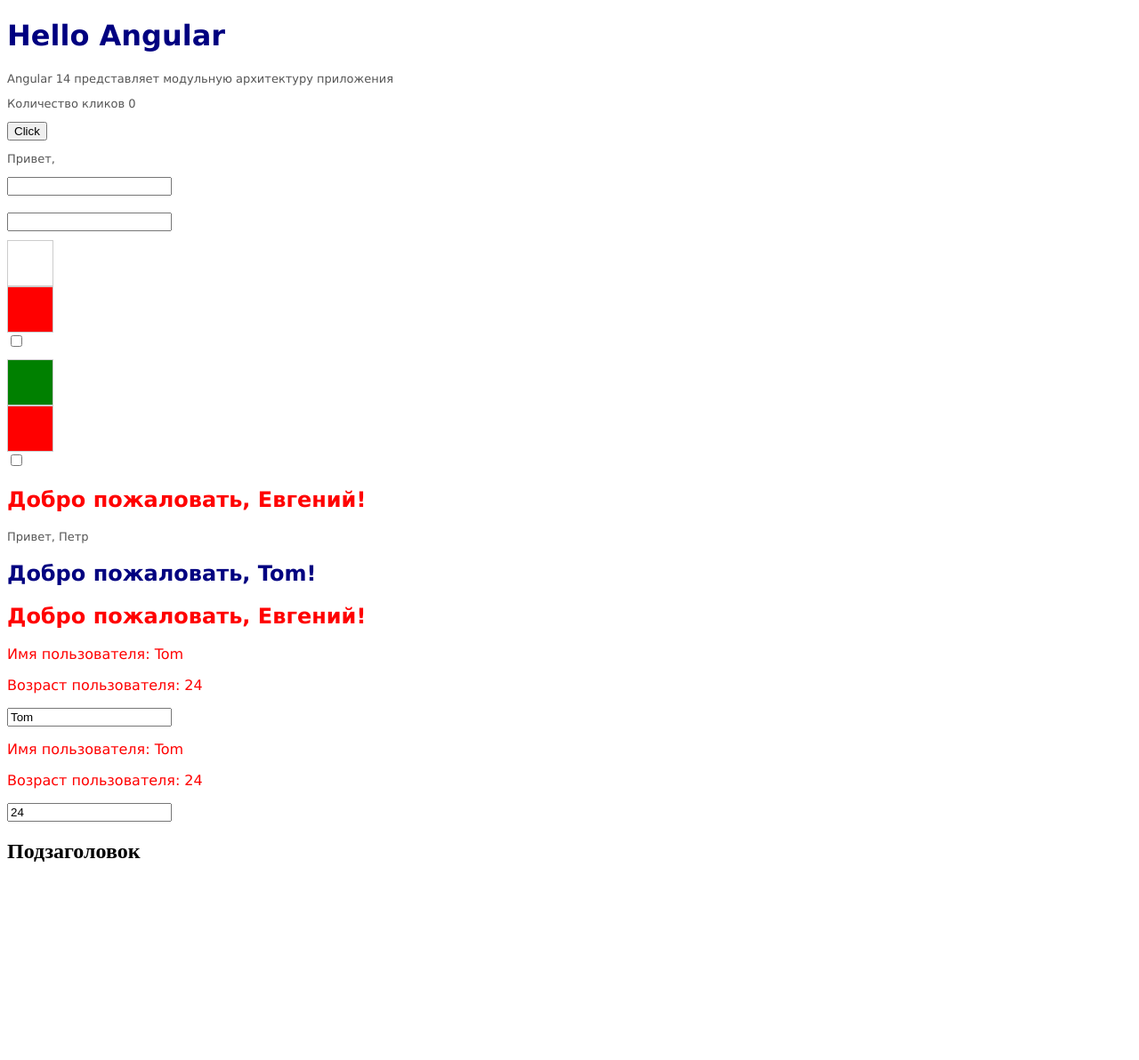
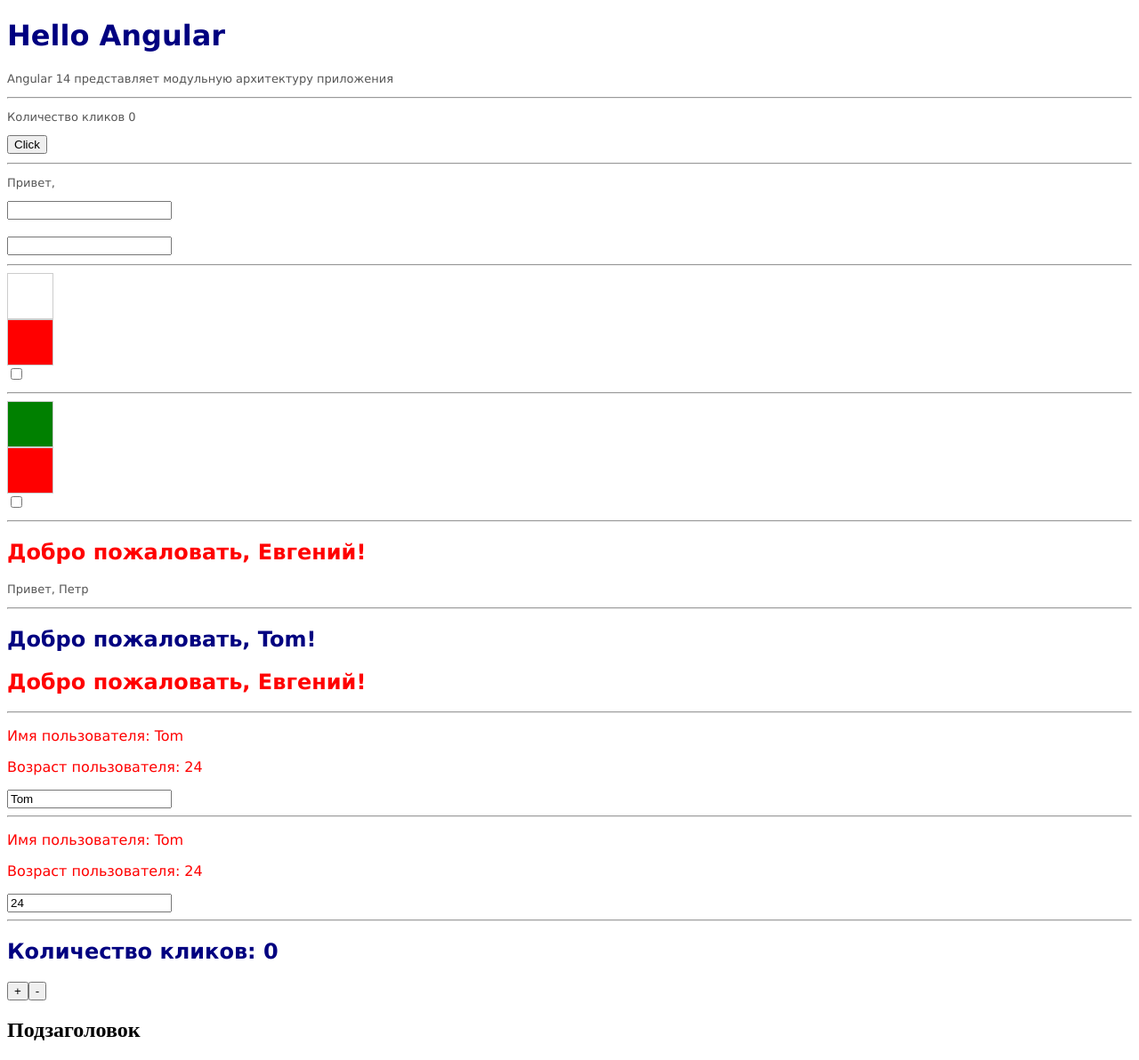
Before and after one commit to VKozhura/angular-components, an Angular app: page / in a window 1280 px wide. Shown: the whole page at 89% size. Before the commit the page ends 991 px from the top, so only its background shows below. Built offline with nearby package versions, Linux system fonts and the light colour scheme.

Commit message:
привязка к событиям дочернего компонента

```diff
--- a/src/app/app.component.html
+++ b/src/app/app.component.html
@@ -1,10 +1,14 @@
 <h1>Hello Angular</h1>
 <p>Angular 14 представляет модульную архитектуру приложения</p>
+
+<hr>
 
 <div class="block">
   <p>Количество кликов {{ count }}</p>
   <button (click)="increase()">Click</button>
 </div>
+
+<hr>
 
 <div class="block">
   <p>Привет, {{ name }}</p>
@@ -12,12 +16,16 @@
   <input type="text" [(ngModel)]="name" />
 </div>
 
+<hr>
+
 <div class="block">
   <!-- true - класс применяется, false - не применяется -->
   <div class="div-class" [class.isredbox]="isRed"></div>
   <div class="div-class" [class.isredbox]="!isRed"></div>
   <input type="checkbox" [(ngModel)]="isRed" />
 </div>
+
+<hr>
 
 <div class="block">
   <div
@@ -31,17 +39,29 @@
   <input type="checkbox" [(ngModel)]="isRedColor" />
 </div>
 
+<hr>
+
 <child-comp></child-comp>
 <p>Привет, {{ name1 }}</p>
+
+<hr>
 
 <child-comp
   ><h2>Добро пожаловать, {{ name2 }}!</h2></child-comp
 >
 
+<hr>
+
 <!-- userName, userAge используем как атрибут для привязки-->
 <child1-comp [userName]="name3" [userAge]="age"></child1-comp>
 <input type="text" [(ngModel)]="name3" />
 
+<hr>
 
 <child2-comp [userName2]="name4" [userAge]="age2"></child2-comp>
 <input type="number" [(ngModel)]="age2" />
+
+<hr>
+
+<h2>Количество кликов: {{clicks}}</h2>
+<child3-comp (onChanged)="onChanged($event)"></child3-comp>
--- a/src/app/app.component.ts
+++ b/src/app/app.component.ts
@@ -21,6 +21,12 @@
   name4: string = "Tom";
   age2: number = 24;
 
+  clicks: number = 0;
+  onChanged(increased: any) {
+    debugger
+    increased === true ? this.clicks++ : this.clicks--;
+  }
+
   increase(): void {
     this.count++;
   }
--- a/src/app/app.module.ts
+++ b/src/app/app.module.ts
@@ -7,10 +7,11 @@
 import { ChildComponent } from './child.component';
 import { Child1Component } from './child1.component ';
 import { Child2Component } from './child2.component ';
+import { Child3Component } from './child3.component ';
 
 
 @NgModule({
-  declarations: [AppComponent, ChildComponent, Child1Component, Child2Component ],
+  declarations: [AppComponent, ChildComponent, Child1Component, Child2Component, Child3Component ],
   imports: [BrowserModule, FormsModule],
   providers: [],
   bootstrap: [AppComponent],
--- /dev/null
+++ b/src/app/child3.component .ts
@@ -0,0 +1,18 @@
+import { Component, EventEmitter, Input, Output } from '@angular/core';
+
+@Component({
+  selector: 'child3-comp',
+  template: `
+    <button (click) = "change(true)">+</button>
+    <button (click) = "change(false)">-</button>`,
+
+})
+export class Child3Component {
+  //чтобы передать событие родительскому комп
+  @Output () onChanged = new EventEmitter<boolean>();
+
+  change(increased:any) {
+    debugger;
+    this.onChanged.emit(increased);
+}
+}
```
